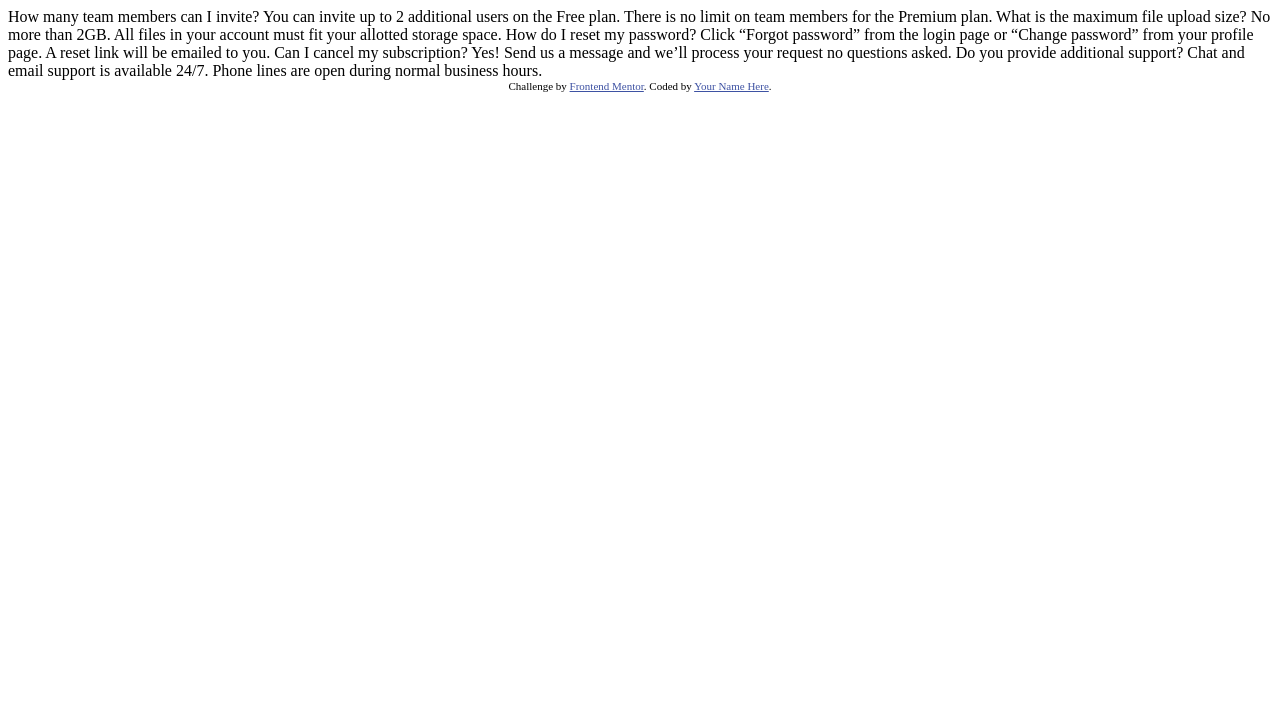
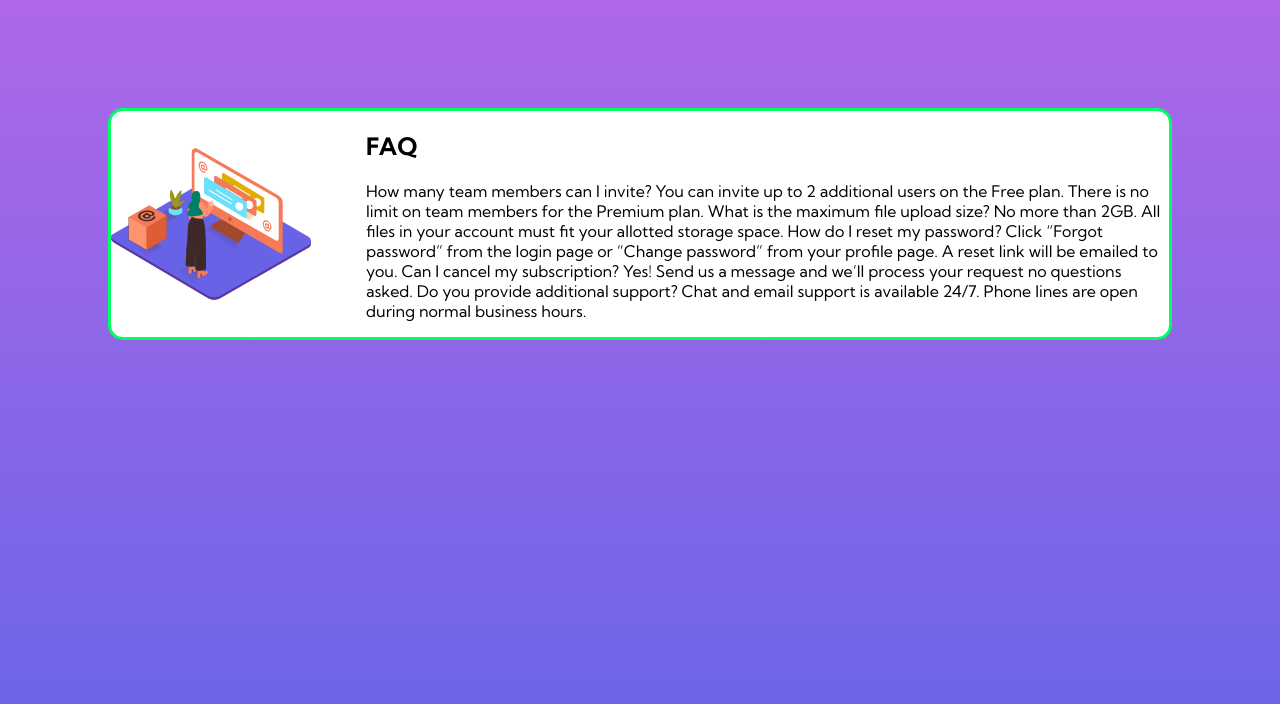
Before and after one commit to dawn-chung27/faq-accordian-card, a plain HTML site: page index.html in a window 1280 px wide. Drawn offline with Linux system fonts and the light colour scheme.

Commit message:
build components

```diff
--- a/index.html
+++ b/index.html
@@ -5,17 +5,20 @@
   <meta name="viewport" content="width=device-width, initial-scale=1.0"> <!-- displays site properly based on user's device -->
 
   <link rel="icon" type="image/png" sizes="32x32" href="./images/favicon-32x32.png">
+  <link rel="stylesheet" href="./output.css">
+  <link rel="preconnect" href="https://fonts.googleapis.com">
+  <link rel="preconnect" href="https://fonts.gstatic.com" crossorigin>
+  <link href="https://fonts.googleapis.com/css2?family=Kumbh+Sans:wght@400;700&display=swap" rel="stylesheet">
 
   <title>Frontend Mentor | FAQ Accordion Card</title>
 
-  <!-- Feel free to remove these styles or customise in your own stylesheet 👍 -->
-  <style>
-    .attribution { font-size: 11px; text-align: center; }
-    .attribution a { color: hsl(228, 45%, 44%); }
-  </style>
 </head>
 <body>
-  How many team members can I invite?
+  <div class="main">
+    <embed id="image" src="./images/illustration-woman-online-mobile.svg">
+    <div class="faq-component">
+      <h2>FAQ</h2>
+     <p>How many team members can I invite?
     You can invite up to 2 additional users on the Free plan. There is no limit on
     team members for the Premium plan.
 
@@ -32,9 +35,13 @@
     Do you provide additional support?
     Chat and email support is available 24/7. Phone lines are open during normal business hours.
 
-  <div class="attribution">
+      </p>
+    </div>
+  </div>
+
+  <!-- <div class="attribution">
     Challenge by <a href="https://www.frontendmentor.io?ref=challenge" target="_blank">Frontend Mentor</a>.
     Coded by <a href="#">Your Name Here</a>.
-  </div>
+  </div> -->
 </body>
 </html>
--- /dev/null
+++ b/input.scss
@@ -0,0 +1,42 @@
+$color-soft-violet: hsl(273, 75%, 66%);
+$color-soft-blue: hsl(240, 73%, 65%);
+
+$font-stack: 'Kumbh Sans', sans-serif;
+$font-color-very-dark-desturated: hsl(238, 29%, 16%);
+$font-color-soft-red: hsl(14, 88%, 65%);
+$font-color-very-dark-grayish-blue: hsl(237, 12%, 33%);
+$font-color-dark-grayish-blue: hsl(240, 6%, 50%);
+
+$color-divider: hsl(240, 5%, 91%);
+
+html {
+  font: 100% $font-stack;
+  width: 100%;
+  height: 100%;
+  background: linear-gradient(hsl(273, 75%, 66%), hsl(240, 73%, 65%));
+}
+body {
+  display: flex;
+  flex-direction: column;
+  justify-content: center;
+  align-items: center;
+  padding: 100px;
+}
+
+.main {
+  border: solid rgb(0, 255, 98) 3px;
+  background-color: white;
+  display: flex;
+  flex-direction: row;
+  justify-content: center;
+  align-items: center;
+  border-radius: 15px;
+
+}
+#image {
+  width: 200px;
+  padding-right: 55px;
+}
+.faq-component {
+
+}
```
Also changed, not shown: index.js (added), output.css (added), 1 other file. Lines whose indentation alone changed are shown as unchanged.
